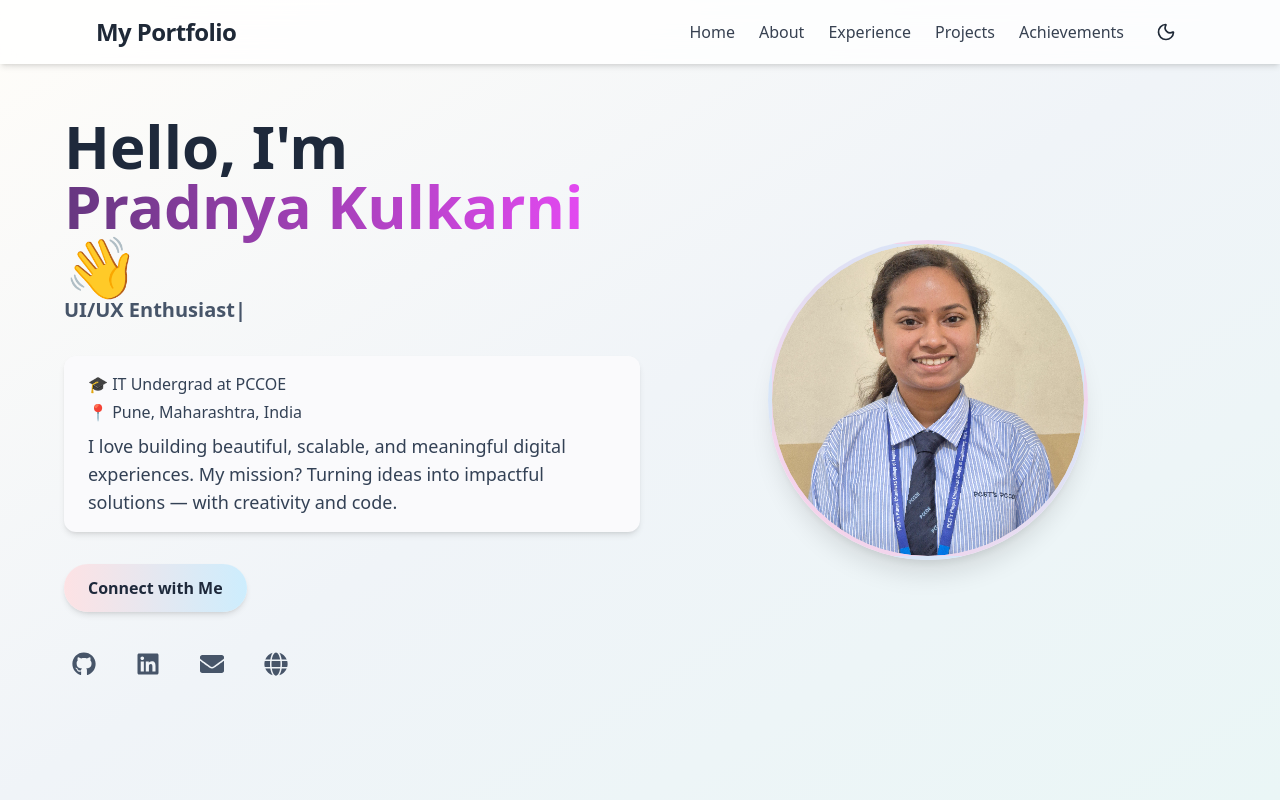
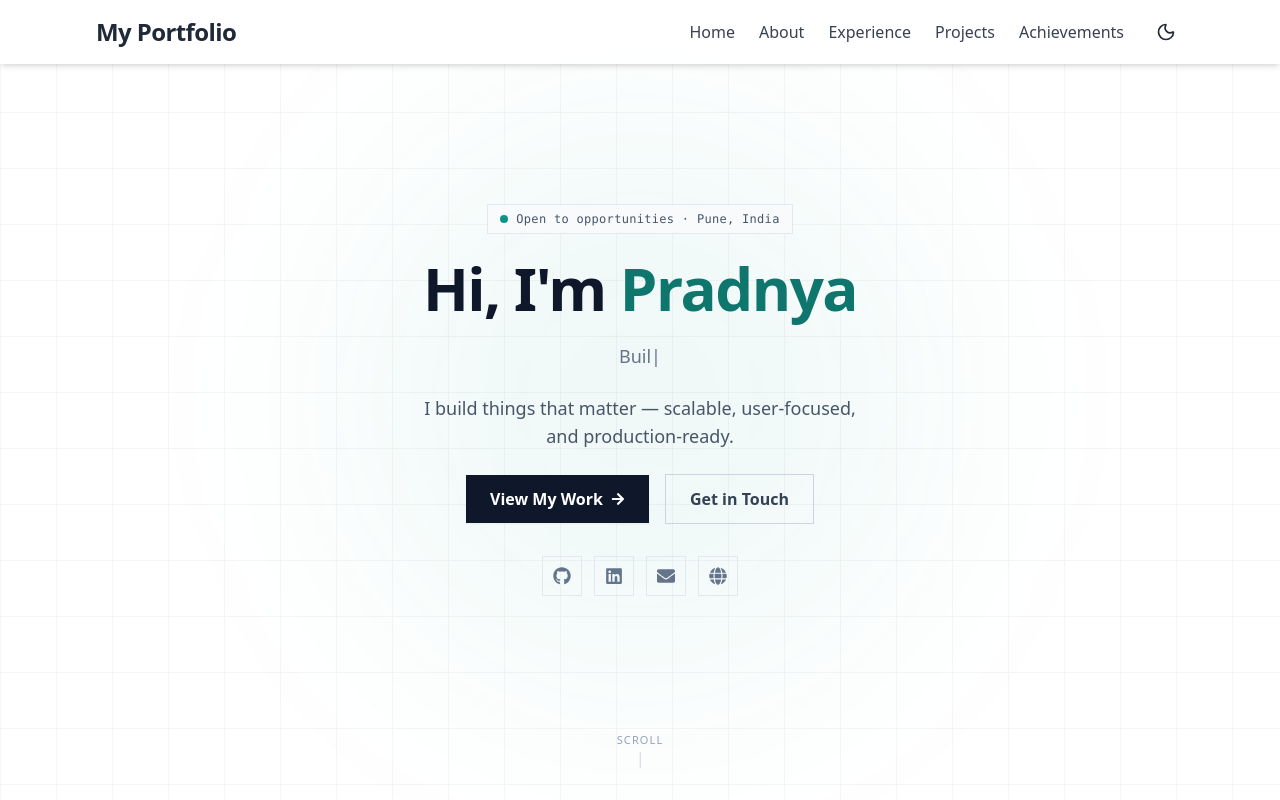
Before and after one commit to PradnyaKulkarni2005/MyPortfolio, a Next.js app: page / in a window 1280 px wide. Shown: the top 800 px of the page. Built offline with nearby package versions, Linux system fonts and the light colour scheme.

Commit message:
updated hero section

```diff
--- a/app/components/Hero.tsx
+++ b/app/components/Hero.tsx
@@ -1,112 +1,124 @@
 'use client';
 
 import React from 'react';
-import Image from 'next/image';
 import { motion } from 'framer-motion';
 import { TypeAnimation } from 'react-type-animation';
-import { FaGithub, FaLinkedin, FaEnvelope, FaGlobe } from 'react-icons/fa';
+import { FaGithub, FaLinkedin, FaEnvelope, FaGlobe, FaArrowRight } from 'react-icons/fa';
+
+/**
+ * Formal, restrained treatment: standard light/dark convention (white,
+ * near-black charcoal-navy), a single accent color used sparingly, and one
+ * quiet ambient glow + a faint static grid in the background rather than
+ * bright multicolor motion. Nothing above ~6% opacity in the backdrop so it
+ * reads as texture, not decoration.
+ */
+
+const socials = [
+  { icon: <FaGithub />, href: 'https://github.com/PradnyaKulkarni2005', label: 'GitHub' },
+  { icon: <FaLinkedin />, href: 'https://www.linkedin.com/in/pradnya-kulkarni-8b92b42b9/', label: 'LinkedIn' },
+  { icon: <FaEnvelope />, href: 'mailto:kulkarnipradnya1245@gmail.com', label: 'Email' },
+  { icon: <FaGlobe />, href: 'https://pradnyakulkarni.dev', label: 'Portfolio' },
+];
 
 const Hero = () => {
   return (
-    <section id="hero" className="scroll-mt-20 min-h-screen flex flex-col-reverse md:flex-row items-center justify-between px-6 md:px-16 py-24 transition-all duration-300
-      bg-gradient-to-br from-[#FFFDF9] via-[#F0F4F8] to-[#EAF6F6]
-      dark:from-[#1E293B] dark:via-[#111827] dark:to-[#0F172A]">
+    <section
+      id="hero"
+      className="relative flex min-h-screen scroll-mt-20 flex-col items-center justify-center overflow-hidden bg-white px-6 py-24 text-center transition-colors duration-300 dark:bg-[#0B1220]"
+    >
+      {/* faint static grid — texture, not decoration */}
+      <div
+        className="pointer-events-none absolute inset-0 opacity-[0.035] dark:opacity-[0.05]"
+        style={{
+          backgroundImage:
+            'linear-gradient(#0F172A 1px, transparent 1px), linear-gradient(90deg, #0F172A 1px, transparent 1px)',
+          backgroundSize: '56px 56px',
+        }}
+      />
+      <div
+        className="pointer-events-none absolute inset-0 hidden opacity-[0.06] dark:block"
+        style={{
+          backgroundImage:
+            'linear-gradient(#E2E8F0 1px, transparent 1px), linear-gradient(90deg, #E2E8F0 1px, transparent 1px)',
+          backgroundSize: '56px 56px',
+        }}
+      />
 
-      {/* Left - Content */}
+      {/* one quiet ambient glow, single accent color, low opacity */}
+      <div className="animate-ambient-drift pointer-events-none absolute left-1/2 top-1/2 h-[36rem] w-[36rem] -translate-x-1/2 -translate-y-1/2 rounded-full bg-teal-600/[0.06] blur-[110px] dark:bg-teal-400/[0.07]" />
+
+      {/* Content */}
       <motion.div
-        className="w-full md:w-1/2 space-y-8 text-center md:text-left"
-        initial={{ opacity: 0, x: -50 }}
-        animate={{ opacity: 1, x: 0 }}
-        transition={{ duration: 0.8 }}
+        className="relative z-10 mx-auto w-full max-w-2xl space-y-6"
+        initial={{ opacity: 0, y: 24 }}
+        animate={{ opacity: 1, y: 0 }}
+        transition={{ duration: 0.7, ease: 'easeOut' }}
       >
-        <h1 className="text-5xl sm:text-6xl font-extrabold leading-tight text-slate-800 dark:text-white">
-          Hello, I&apos;m <br />
-          <span className="bg-gradient-to-r from-[#663780]  to-[#e349f1] dark:from-[#A3D9A5] dark:via-[#B8C1EC] dark:to-[#C8E6C9] bg-clip-text text-transparent">
-            Pradnya Kulkarni
-          </span>{' '}
-          👋
+        {/* Availability tag */}
+        <motion.div
+          initial={{ opacity: 0, y: -10 }}
+          animate={{ opacity: 1, y: 0 }}
+          transition={{ duration: 0.5, delay: 0.1 }}
+          className="inline-flex items-center gap-2 border border-slate-200 bg-slate-50 px-3 py-1.5 font-mono text-xs tracking-wide text-slate-600 dark:border-white/10 dark:bg-white/[0.03] dark:text-slate-300"
+        >
+          <span className="relative flex h-2 w-2">
+            <span className="absolute inline-flex h-full w-full rounded-full bg-teal-600 dark:bg-teal-400" />
+          </span>
+          Open to opportunities · Pune, India
+        </motion.div>
+
+        <h1 className="text-5xl font-bold leading-[1.1] tracking-tight text-slate-900 sm:text-6xl dark:text-white">
+          Hi, I&apos;m <span className="text-teal-700 dark:text-teal-400">Pradnya</span>
         </h1>
 
         <TypeAnimation
           sequence={[
-    'Full-Stack Developer',
-    2000,
-    'UI/UX Enthusiast',
-    2000,
-    'Tech Explorer',
-    2000,
-    'Problem Solver',
-    2000,
-    'Lifelong Learner',
-    2000,
-    'Coding with Innovation',
-    2000,
-    'DSA Enthusiast',
-    2000,
-    'Designing with purpose',
-    2000,
-    'Creating Seamless Experiences',
-    2000,
+  'Transforming ideas into impactful software.',
+  2200,
+  'Building scalable and reliable systems.',
+  2200,
+  'Solving real-world problems with technology.',
+  2200,
+  'Always learning. Always building.',
+  2200,
 ]}
           wrapper="span"
           speed={50}
           repeat={Infinity}
-  className="text-xl font-semibold text-slate-600 dark:text-slate-300 py-4 "
+          className="block text-lg font-medium text-slate-500 dark:text-slate-400"
         />
 
+        <p className="mx-auto max-w-md text-base leading-relaxed text-slate-600 dark:text-slate-300 md:text-lg">
+          I build things that matter — scalable, user-focused, and production-ready.
+        </p>
 
-        {/* Info Card */}
-        <div className="bg-[#FAFAFC] dark:bg-slate-800/60 backdrop-blur-md rounded-xl shadow-md px-6 py-4 space-y-2 text-slate-700 dark:text-slate-200">
-          <ul className="text-md font-medium space-y-1">
-            <li>🎓 IT Undergrad at PCCOE</li>
-            <li>📍 Pune, Maharashtra, India</li>
-          </ul>
-          <p className="text-base md:text-lg mt-2">
-            I love building beautiful, scalable, and meaningful digital experiences. My mission? Turning ideas into impactful solutions — with creativity and code.
-          </p>
-        </div>
-
-        {/* CTA Button */}
-        <div className="flex justify-center md:justify-start gap-4">
+        {/* CTAs */}
+        <div className="flex flex-wrap items-center justify-center gap-4">
           <a
-            href="https://www.linkedin.com/in/pradnya-kulkarni-8b92b42b9"
-            className="px-6 py-3 rounded-full font-semibold text-slate-800 bg-gradient-to-r from-[#FDE2E4] to-[#CDEDFD] hover:from-[#FACBD2] hover:to-[#BDE1FF] dark:text-black dark:from-[#A3D9A5] dark:to-[#B8C1EC] shadow-md hover:shadow-lg transition-all"
+            href="#projects"
+            className="group inline-flex items-center gap-2 bg-slate-900 px-6 py-3 font-semibold text-white shadow-sm transition-colors hover:bg-slate-800 dark:bg-white dark:text-slate-900 dark:hover:bg-slate-100"
           >
-            Connect with Me
+            View My Work
+            <FaArrowRight className="text-sm transition-transform group-hover:translate-x-1" />
+          </a>
+          <a
+            href="mailto:kulkarnipradnya1245@gmail.com"
+            className="border border-slate-300 px-6 py-3 font-semibold text-slate-700 transition-colors hover:border-slate-400 hover:bg-slate-50 dark:border-white/15 dark:text-slate-200 dark:hover:border-white/30 dark:hover:bg-white/5"
+          >
+            Get in Touch
           </a>
         </div>
 
-        {/* Social Icons */}
-        <div className="mt-6 flex justify-center md:justify-start gap-6 text-2xl">
-          {[
-            {
-              icon: <FaGithub />,
-              href: 'https://github.com/PradnyaKulkarni2005',
-              label: 'GitHub',
-            },
-            {
-              icon: <FaLinkedin />,
-              href: 'https://www.linkedin.com/in/pradnya-kulkarni-8b92b42b9/',
-              label: 'LinkedIn',
-            },
-            {
-              icon: <FaEnvelope />,
-              href: 'mailto:kulkarnipradnya1245@gmail.com',
-              label: 'Email',
-            },
-            {
-              icon: <FaGlobe />,
-              href: 'https://pradnyakulkarni.dev',
-              label: 'Portfolio',
-            },
-          ].map(({ icon, href, label }, idx) => (
+        {/* Socials */}
+        <div className="flex justify-center gap-3 pt-2">
+          {socials.map(({ icon, href, label }, idx) => (
             <a
               key={idx}
               href={href}
               target="_blank"
               rel="noopener noreferrer"
               aria-label={label}
-              className="p-2 rounded-full text-slate-600 dark:text-slate-300 hover:bg-slate-100 dark:hover:bg-slate-700 transition transform hover:scale-110"
+              className="flex h-10 w-10 items-center justify-center border border-slate-200 text-lg text-slate-500 transition-colors hover:border-slate-400 hover:text-slate-900 dark:border-white/10 dark:text-slate-400 dark:hover:border-white/30 dark:hover:text-white"
             >
               {icon}
             </a>
@@ -114,25 +126,17 @@ const Hero = () => {
         </div>
       </motion.div>
 
-      {/* Right - Profile Image */}
-      <motion.div
-        className="w-full md:w-1/2 flex justify-center mb-12 md:mb-0"
-        initial={{ opacity: 0, x: 50 }}
-        animate={{ opacity: 1, x: 0 }}
-        transition={{ duration: 0.8 }}
+      {/* scroll cue */}
+      <motion.a
+        href="#about"
+        initial={{ opacity: 0 }}
+        animate={{ opacity: 1 }}
+        transition={{ duration: 0.6, delay: 1 }}
+        className="absolute bottom-8 left-1/2 hidden -translate-x-1/2 flex-col items-center gap-1 text-[11px] uppercase tracking-widest text-slate-400 md:flex dark:text-slate-500"
       >
-        <div className="relative w-64 h-64 md:w-80 md:h-80 rounded-full overflow-hidden border-4 border-transparent bg-gradient-to-tr from-[#FBCFE8] to-[#CDEDFD] dark:from-[#B8C1EC] dark:to-[#A3D9A5] p-1 shadow-xl">
-          <div className="rounded-full overflow-hidden w-full h-full">
-            <Image
-    src="/MyPhoto.png"
-    alt="My photo"
-    fill
-    className="object-cover rounded-full"
-    priority
-  />
-          </div>
-        </div>
-      </motion.div>
+        Scroll
+        <span className="h-4 w-px bg-slate-300 dark:bg-slate-600" />
+      </motion.a>
     </section>
   );
 };
```
Lines whose indentation alone changed are shown as unchanged.
